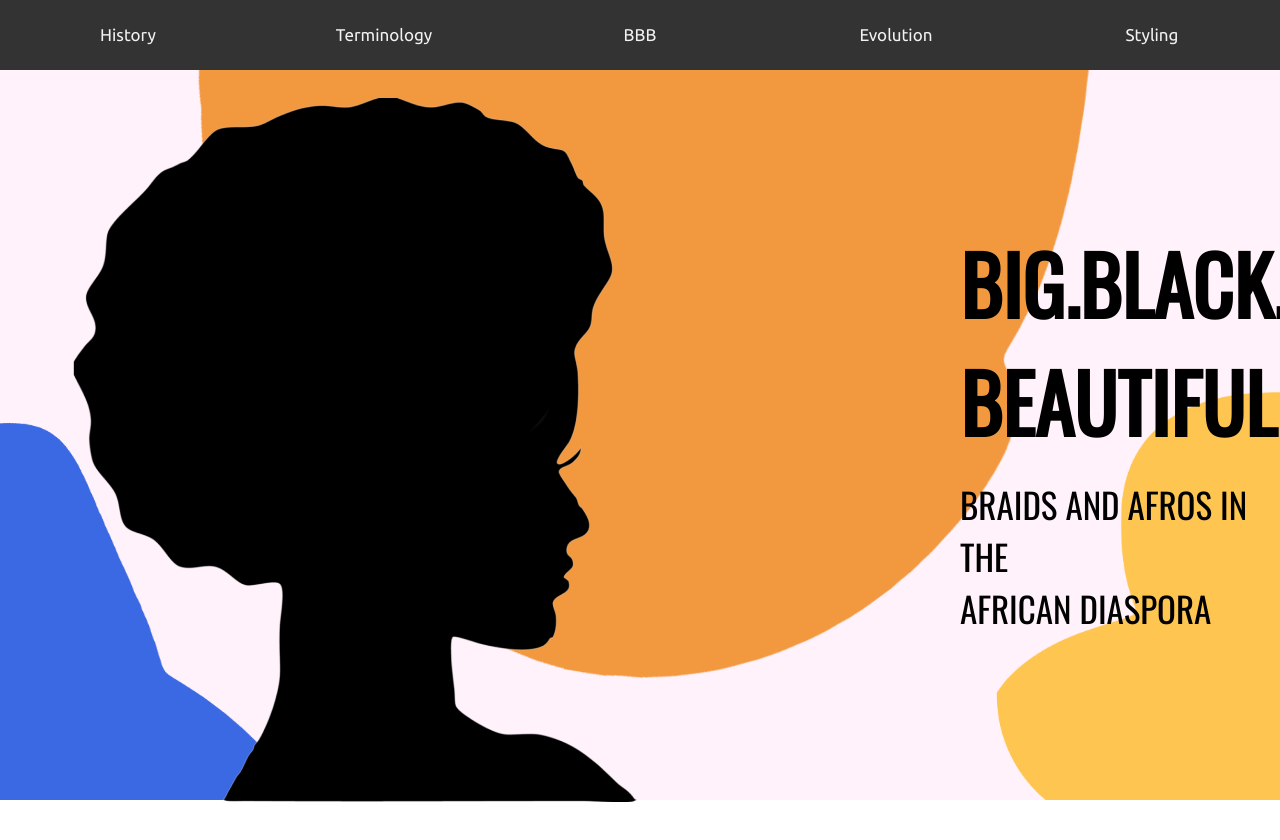
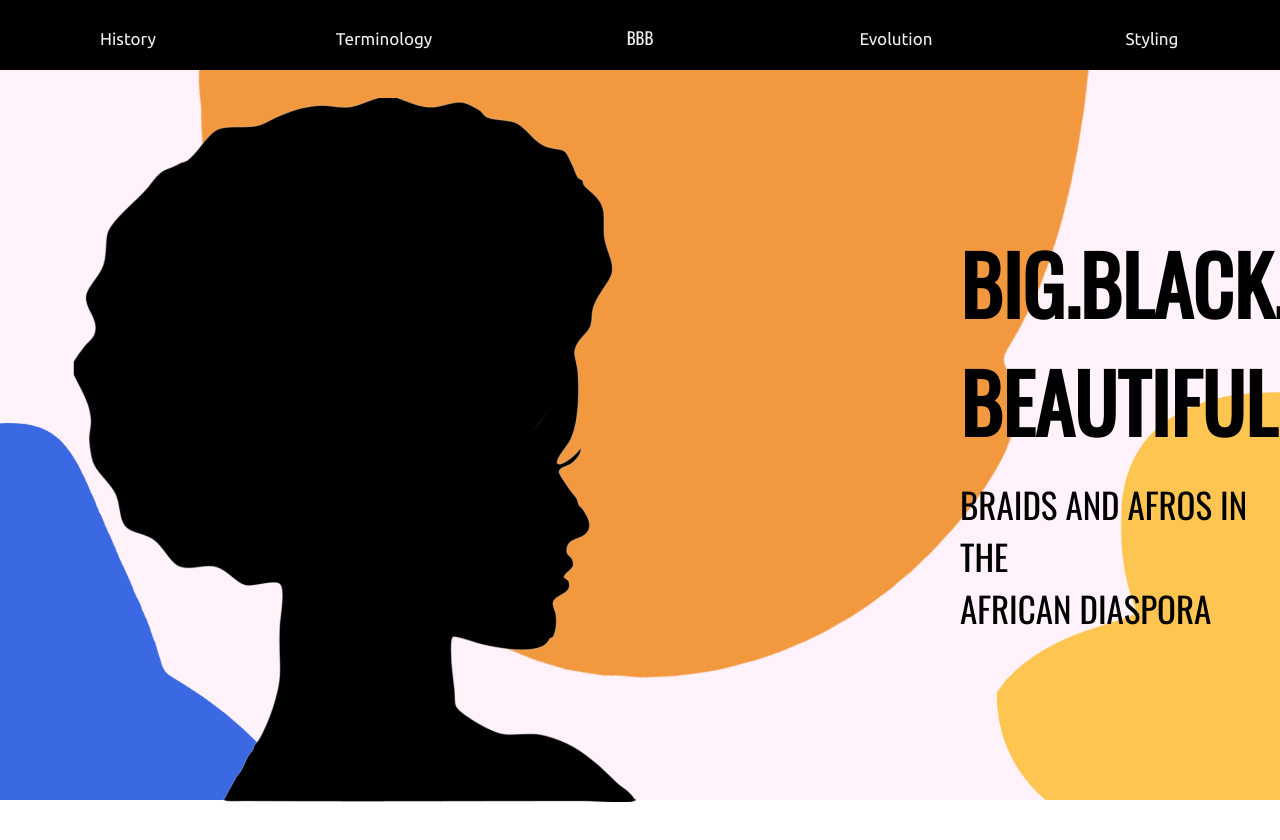
Before and after one commit to leediana/iffall2019, a plain HTML site: page microsite/finished/index.html in a window 1280 px wide. Drawn offline with nearby package versions, Linux system fonts and the light colour scheme.

Commit message:
Add files via upload

```diff
--- a/microsite/finished/css/styles.css
+++ b/microsite/finished/css/styles.css
@@ -67,7 +67,7 @@ animation: grow 0.5s linear 1;
 }
 
 .topnav {
-  background-color: #333;
+  background-color: black;
   overflow: hidden;
   height: 50px;
 }
@@ -93,7 +93,10 @@ animation: grow 0.5s linear 1;
 .topnav a.active {
   color: #E93838;
 }
+.home{
+  font-family: 'Oswald', sans-serif;
 
+}
 #intro-2{
   background-color: #E93838;
   height: 100vh;
```
